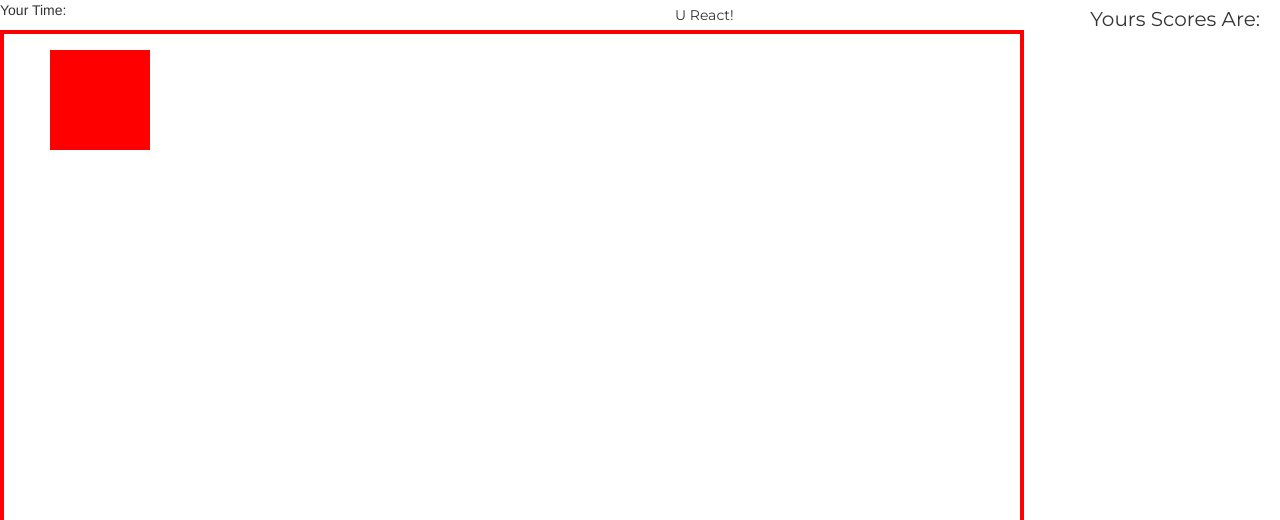
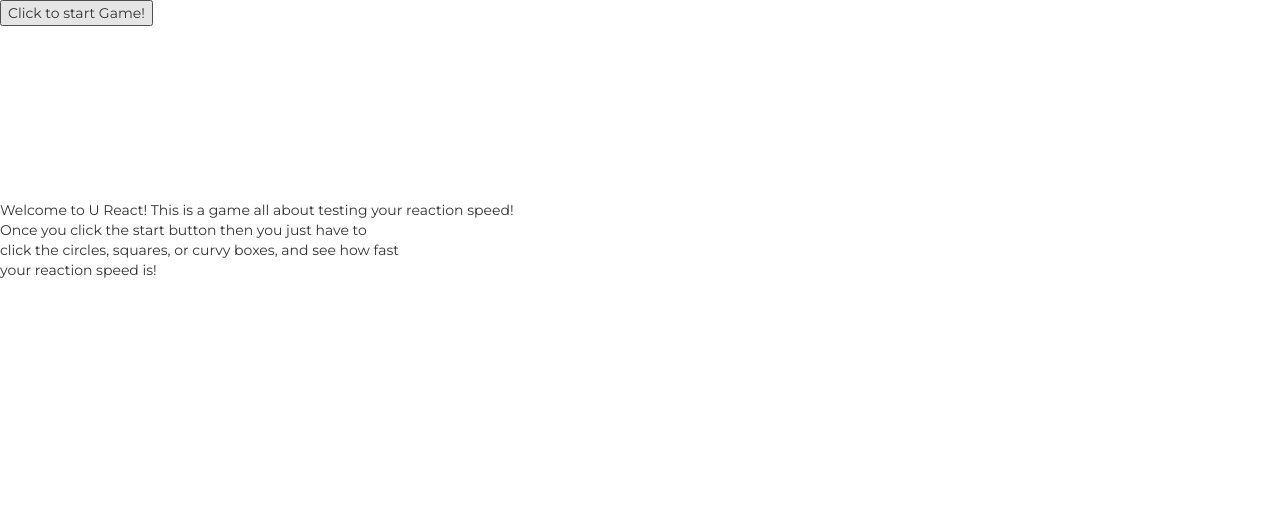
Before and after one commit to ddxtanx/react-me, a PHP site: page / in a window 1280 px wide. Shown: the top 520 px of the page. Run offline with PHP 8.4, Linux system fonts and the light colour scheme.

Commit message:
Adding to both Git and Heroku

```diff
--- a/home.html
+++ b/home.html
@@ -18,11 +18,16 @@
   <meta name="viewport" content="width=device-width, initial-scale=1" />
 </head>
 <body>
+  <p class="startscr" id="startscph"> Welcome to U React! This is a game all about testing your reaction speed! <br /> Once you click the start button then you just have to <br /> click the circles, squares, or curvy boxes, and see how fast <br /> your reaction speed is! </p>
+  <button id="startbut" class="startscr"> Click to start Game! </button>
+
+<div id="game" display="none" class="hide">
   <div id="playzone"> </div>
   <div id="box"> </div>
   <p> Your Time: <span id="score"> </p>
     <p id="scores"> Yours Scores Are: </p>
     <p id="average"> U React! </p>
+  </div>
     <script src="script.js"></script>
   </body>
   </html>
--- a/main.css
+++ b/main.css
@@ -34,3 +34,12 @@
   left:675px;
   font-family: 'Montserrat'
 }
+.startscr{
+  font-family: 'Montserrat';
+}
+#startscph{
+  position: absolute;
+  left:675;
+  top:200px;
+  font-size=40px
+}
```
